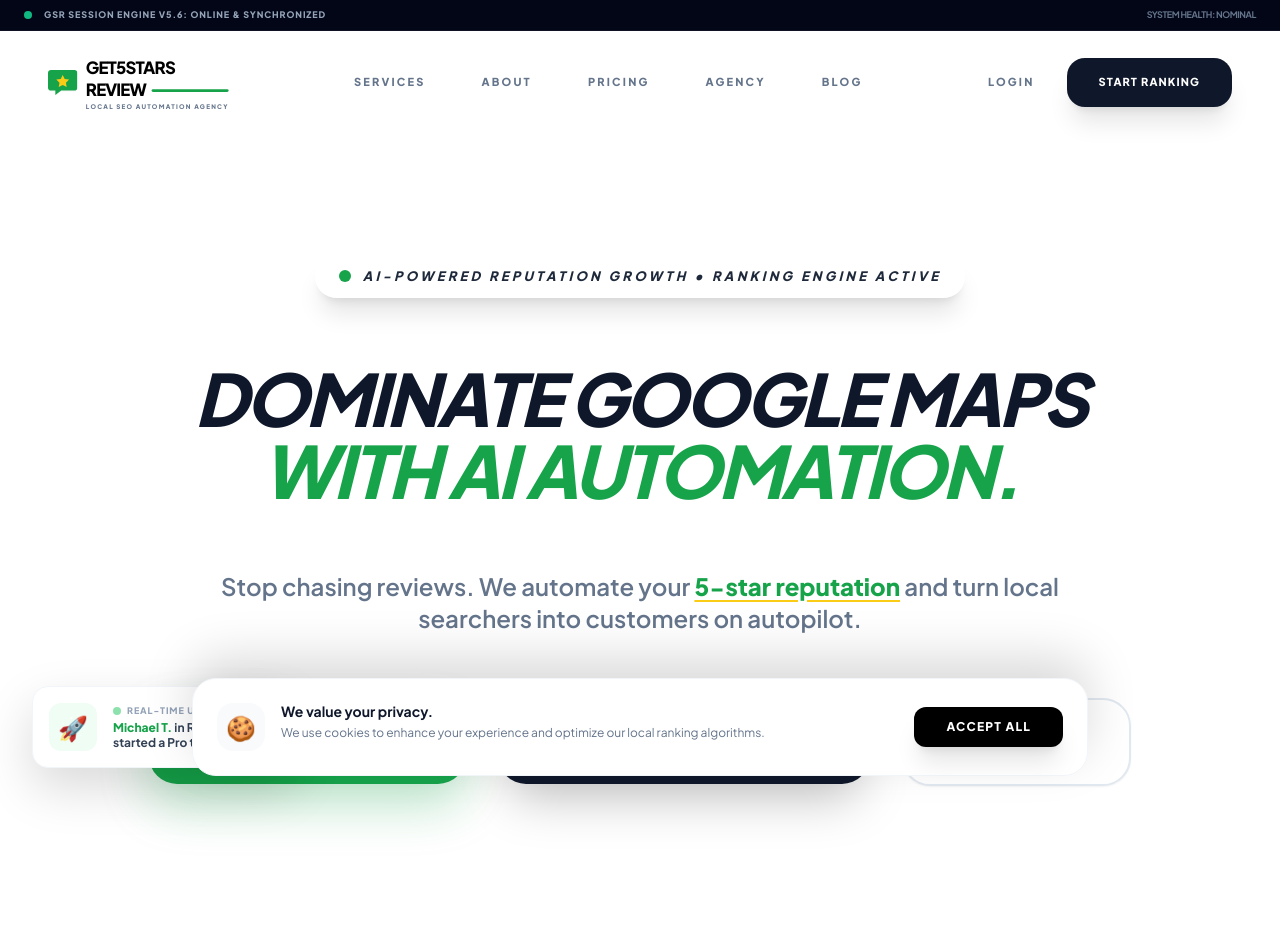
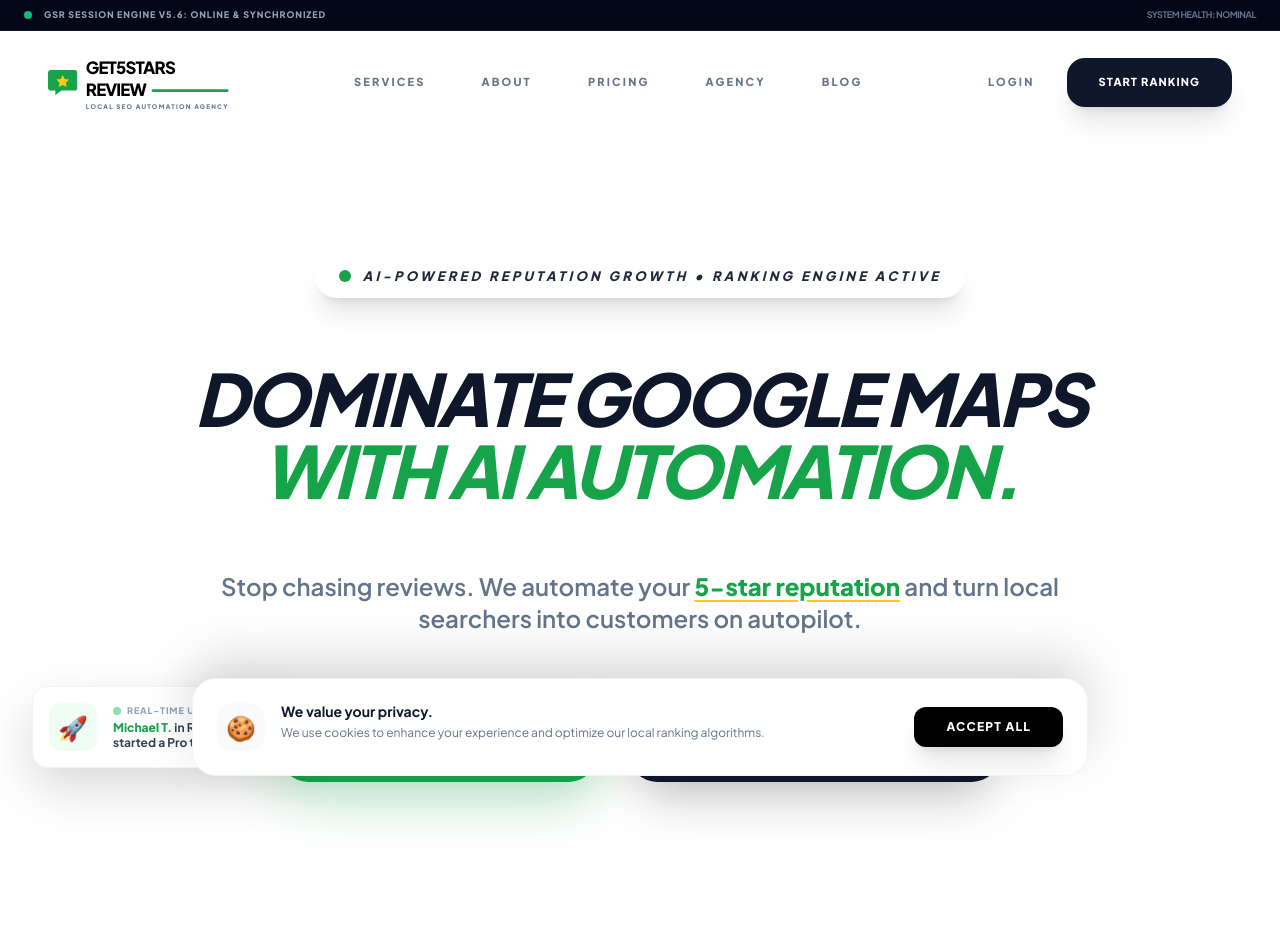
Before and after one commit to donly1234/get5starsreview, a React (Vite) app: page / in a window 1280 px wide. Shown: the top 952 px of the page. Built offline with nearby package versions, Linux system fonts and the light colour scheme.

Commit message:
Update Hero.tsx

```diff
--- a/components/Hero.tsx
+++ b/components/Hero.tsx
@@ -7,28 +7,6 @@ interface HeroProps {
 }
 
 const Hero: React.FC<HeroProps> = ({ onStartBusiness, onStartAgency, onProspectorClick }) => {
-  const handleShare = async () => {
-    if (navigator.share) {
-      try {
-        await navigator.share({
-          title: 'Get5StarsReview | Rank #1 on Google Maps',
-          text: 'Automate your 5-star reputation and dominate local search results with Get5StarsReview.',
-          url: window.location.origin,
-        });
-      } catch (error) {
-        console.log('Error sharing:', error);
-      }
-    } else {
-      // Fallback: Copy to clipboard
-      try {
-        await navigator.clipboard.writeText(window.location.origin);
-        alert('Link copied to clipboard!');
-      } catch (err) {
-        console.error('Failed to copy: ', err);
-      }
-    }
-  };
-
   return (
     <section className="relative pt-24 pb-8 md:pt-48 lg:pt-56 md:pb-12 overflow-hidden hero-gradient">
       {/* Background Ambience */}
@@ -56,11 +34,11 @@ const Hero: React.FC<HeroProps> = ({ onStartBusiness, onStartAgency, onProspecto
             Stop chasing reviews. We automate your <span className="text-[#16A34A] font-black underline decoration-[#FACC15] underline-offset-4">5-star reputation</span> and turn local searchers into customers on autopilot.
           </p>
 
-          <div className="relative z-50 flex flex-col sm:flex-row items-center justify-center gap-4 md:gap-6 lg:gap-8 animate-in fade-in slide-in-from-bottom-10 duration-1000 delay-500 pb-12 md:pb-32">
+          <div className="relative z-50 flex flex-col sm:flex-row items-center justify-center gap-4 md:gap-8 animate-in fade-in slide-in-from-bottom-10 duration-1000 delay-500 pb-12 md:pb-32">
             <button
               type="button"
               onClick={onStartBusiness}
-              className="w-full sm:w-auto px-8 md:px-12 lg:px-14 py-5 md:py-7 bg-[#16A34A] text-white rounded-2xl md:rounded-[28px] font-black text-sm md:text-xl shadow-[0_20px_50px_rgba(22,163,74,0.3)] hover:bg-[#0F172A] hover:scale-[1.05] active:scale-95 transition-all uppercase tracking-[0.1em] cursor-pointer"
+              className="w-full sm:w-auto px-8 md:px-14 py-5 md:py-7 bg-[#16A34A] text-white rounded-2xl md:rounded-[28px] font-black text-sm md:text-xl shadow-[0_20px_50px_rgba(22,163,74,0.3)] hover:bg-[#0F172A] hover:scale-[1.05] active:scale-95 transition-all uppercase tracking-[0.1em] cursor-pointer"
             >
               Start Free Trial
             </button>
@@ -69,19 +47,9 @@ const Hero: React.FC<HeroProps> = ({ onStartBusiness, onStartAgency, onProspecto
               onClick={() => {
                 if (onProspectorClick) onProspectorClick();
               }}
-              className="w-full sm:w-auto px-8 md:px-12 lg:px-14 py-5 md:py-7 bg-[#0F172A] text-white rounded-2xl md:rounded-[28px] font-black text-sm md:text-xl shadow-2xl hover:bg-[#16A34A] active:scale-95 transition-all uppercase tracking-[0.1em] cursor-pointer"
+              className="w-full sm:w-auto px-8 md:px-14 py-5 md:py-7 bg-[#0F172A] text-white rounded-2xl md:rounded-[28px] font-black text-sm md:text-xl shadow-2xl hover:bg-[#16A34A] active:scale-95 transition-all uppercase tracking-[0.1em] cursor-pointer"
             >
               Analyze Lost Profit
-            </button>
-            <button
-              type="button"
-              onClick={handleShare}
-              className="w-full sm:w-auto px-8 md:px-12 lg:px-14 py-5 md:py-7 bg-white border-2 border-slate-200 text-[#0F172A] rounded-2xl md:rounded-[28px] font-black text-sm md:text-xl shadow-sm hover:border-[#16A34A] hover:text-[#16A34A] active:scale-95 transition-all uppercase tracking-[0.1em] cursor-pointer flex items-center justify-center gap-2 md:gap-3"
-            >
-              <svg className="w-5 h-5 md:w-6 md:h-6" fill="none" stroke="currentColor" viewBox="0 0 24 24">
-                <path strokeLinecap="round" strokeLinejoin="round" strokeWidth="2.5" d="M8.684 13.342C8.886 12.938 9 12.482 9 12c0-.482-.114-.938-.316-1.342m0 2.684a3 3 0 110-2.684m0 2.684l6.632 3.316m-6.632-6l6.632-3.316m0 0a3 3 0 105.367-2.684 3 3 0 00-5.367 2.684zm0 9.316a3 3 0 105.368 2.684 3 3 0 00-5.368-2.684z"/>
-              </svg>
-              Share
             </button>
           </div>
         </div>
```
